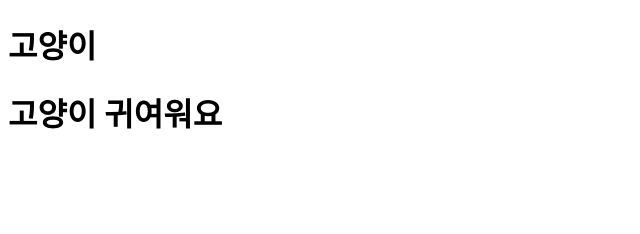
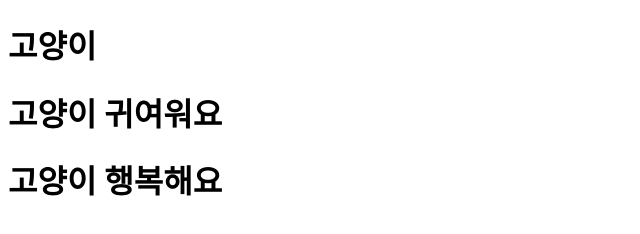
Before and after one commit to StudyGit1/cat, a plain HTML site: page index.html in a window 1280 px wide. Shown: the whole page, without its empty margins (0-640 px from the left). Drawn offline with Linux system fonts and the light colour scheme.

Commit message:
기능 목록 추가

```diff
--- a/index.html
+++ b/index.html
@@ -8,5 +8,6 @@
   <body>
     <h1>고양이</h1>
     <h1>고양이 귀여워요</h1>
+    <h1>고양이 행복해요</h1>
   </body>
 </html>
```
Also changed, not shown: 1 other file.
